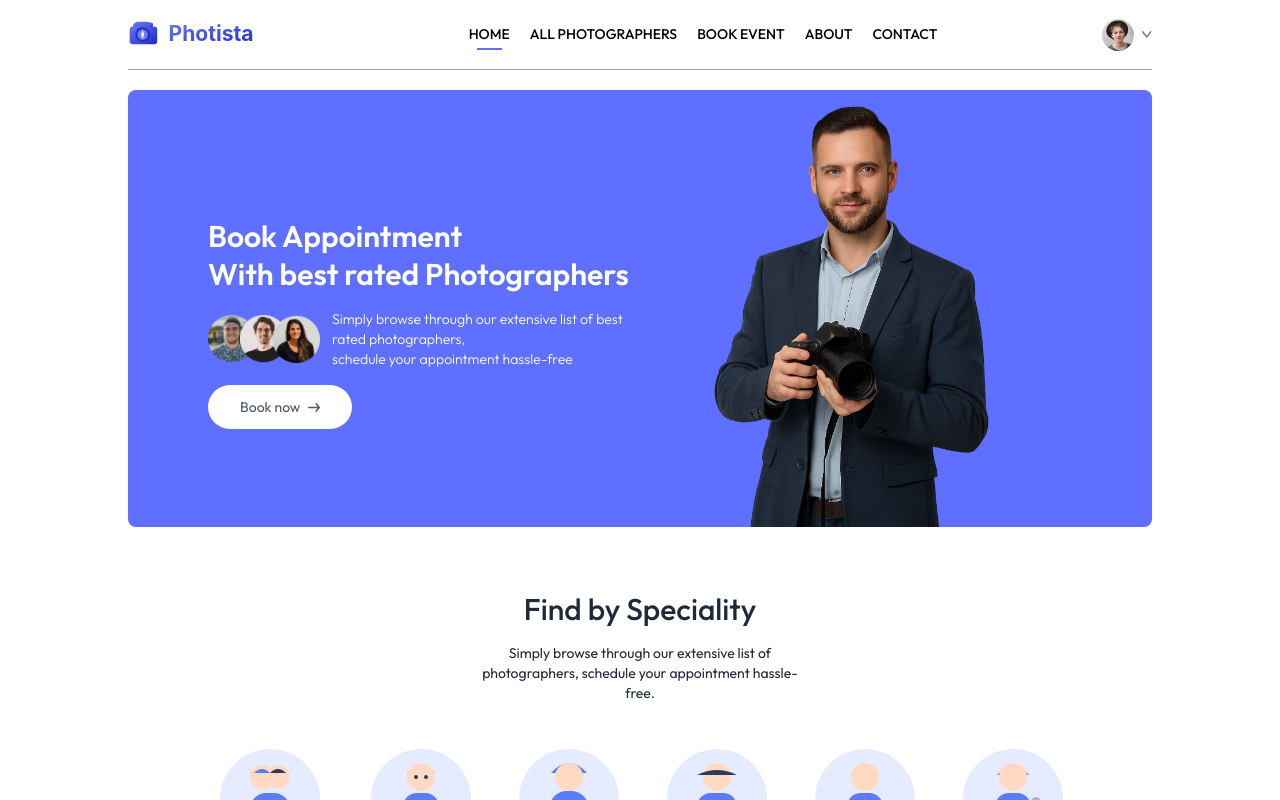
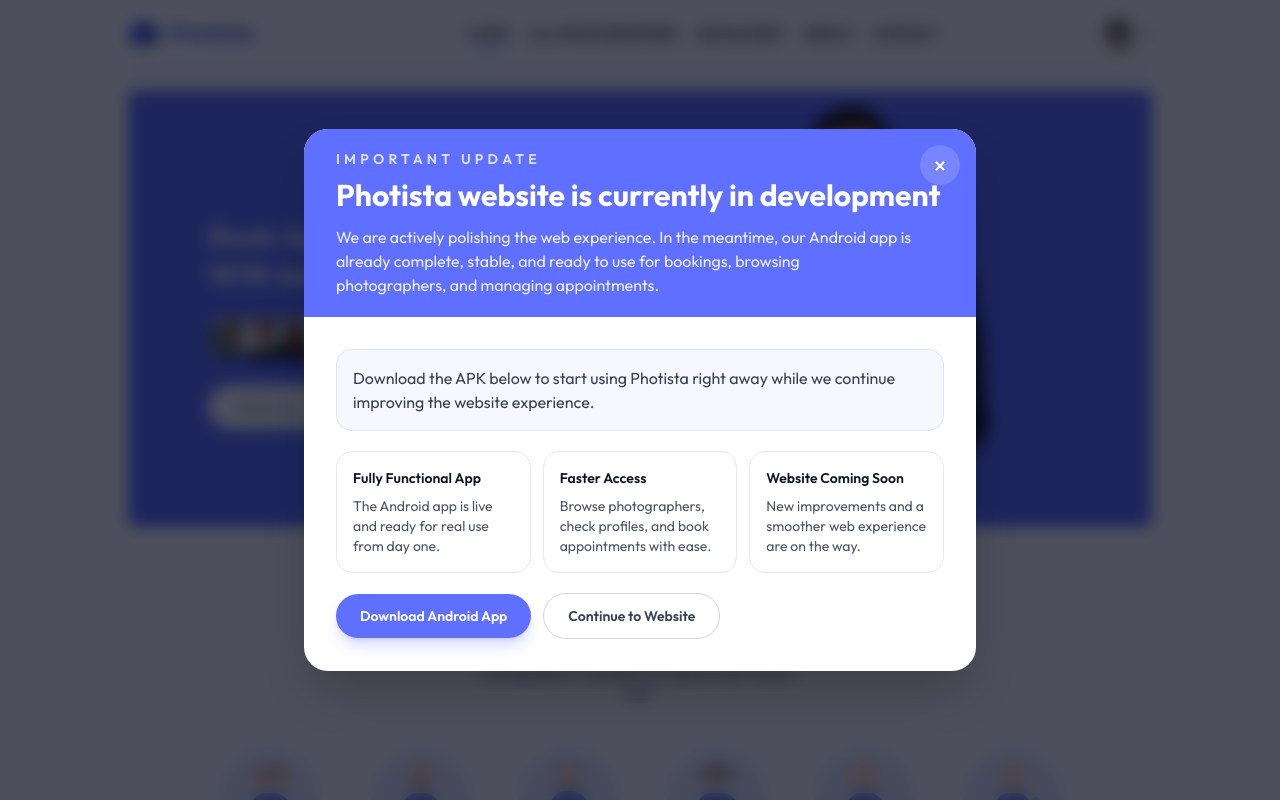
Before and after one commit to RahulChy007/Photista, a React (Vite) app in the folder frontend/: page / in a window 1280 px wide. Shown: the top 800 px of the page. Built offline with nearby package versions, Linux system fonts and the light colour scheme.

Commit message:
Add homepage development popup and APK download

```diff
--- a/frontend/src/pages/Home.jsx
+++ b/frontend/src/pages/Home.jsx
@@ -1,12 +1,124 @@
-import React from 'react'
+import React, { useEffect, useState } from 'react'
+import { AnimatePresence, motion } from 'framer-motion'
 import Header from '../components/Header'
 import SpecialityMenu from '../components/SpecialityMenu'
 import TopPhotographers from '../components/TopPhotographers'
 import Banner from '../components/Banner'
 
 const Home = () => {
+  const [showDevelopmentPopup, setShowDevelopmentPopup] = useState(true)
+
+  useEffect(() => {
+    if (!showDevelopmentPopup) {
+      return undefined
+    }
+
+    const originalOverflow = document.body.style.overflow
+
+    const handleKeyDown = (event) => {
+      if (event.key === 'Escape') {
+        setShowDevelopmentPopup(false)
+      }
+    }
+
+    document.body.style.overflow = 'hidden'
+    window.addEventListener('keydown', handleKeyDown)
+
+    return () => {
+      document.body.style.overflow = originalOverflow
+      window.removeEventListener('keydown', handleKeyDown)
+    }
+  }, [showDevelopmentPopup])
+
   return (
     <div>
+        <AnimatePresence>
+          {showDevelopmentPopup && (
+            <motion.div
+              className='fixed inset-0 z-50 flex items-center justify-center bg-slate-950/70 px-4 backdrop-blur-sm'
+              initial={{ opacity: 0 }}
+              animate={{ opacity: 1 }}
+              exit={{ opacity: 0 }}
+            >
+              <motion.div
+                className='relative w-full max-w-2xl overflow-hidden rounded-3xl bg-white shadow-2xl'
+                initial={{ opacity: 0, y: 30, scale: 0.96 }}
+                animate={{ opacity: 1, y: 0, scale: 1 }}
+                exit={{ opacity: 0, y: 16, scale: 0.98 }}
+                transition={{ duration: 0.3, ease: 'easeOut' }}
+              >
+                <div className='bg-primary px-6 py-5 text-white sm:px-8'>
+                  <p className='text-sm font-semibold uppercase tracking-[0.3em] text-white/80'>
+                    Important Update
+                  </p>
+                  <h2 className='mt-2 text-2xl font-bold sm:text-3xl'>
+                    Photista website is currently in development
+                  </h2>
+                  <p className='mt-3 max-w-xl text-sm leading-6 text-white/90 sm:text-base'>
+                    We are actively polishing the web experience. In the meantime, our Android
+                    app is already complete, stable, and ready to use for bookings, browsing
+                    photographers, and managing appointments.
+                  </p>
+                </div>
+
+                <div className='space-y-5 px-6 py-6 sm:px-8 sm:py-8'>
+                  <div className='rounded-2xl border border-primary/15 bg-primary/5 p-4 text-sm leading-6 text-gray-700 sm:text-base'>
+                    Download the APK below to start using Photista right away while we continue
+                    improving the website experience.
+                  </div>
+
+                  <div className='grid gap-3 text-sm text-gray-600 sm:grid-cols-3'>
+                    <div className='rounded-2xl border border-gray-200 p-4'>
+                      <p className='font-semibold text-gray-900'>Fully Functional App</p>
+                      <p className='mt-2'>
+                        The Android app is live and ready for real use from day one.
+                      </p>
+                    </div>
+                    <div className='rounded-2xl border border-gray-200 p-4'>
+                      <p className='font-semibold text-gray-900'>Faster Access</p>
+                      <p className='mt-2'>
+                        Browse photographers, check profiles, and book appointments with ease.
+                      </p>
+                    </div>
+                    <div className='rounded-2xl border border-gray-200 p-4'>
+                      <p className='font-semibold text-gray-900'>Website Coming Soon</p>
+                      <p className='mt-2'>
+                        New improvements and a smoother web experience are on the way.
+                      </p>
+                    </div>
+                  </div>
+
+                  <div className='flex flex-col gap-3 sm:flex-row sm:items-center'>
+                    <a
+                      href='/Photista-mobile.apk'
+                      download='Photista-mobile.apk'
+                      className='inline-flex items-center justify-center rounded-full bg-primary px-6 py-3 text-sm font-semibold text-white shadow-lg shadow-primary/25 transition hover:scale-[1.02] hover:bg-primary/90'
+                    >
+                      Download Android App
+                    </a>
+                    <button
+                      type='button'
+                      onClick={() => setShowDevelopmentPopup(false)}
+                      className='inline-flex items-center justify-center rounded-full border border-gray-300 px-6 py-3 text-sm font-semibold text-gray-700 transition hover:border-gray-400 hover:bg-gray-50'
+                    >
+                      Continue to Website
+                    </button>
+                  </div>
+                </div>
+
+                <button
+                  type='button'
+                  onClick={() => setShowDevelopmentPopup(false)}
+                  className='absolute right-4 top-4 inline-flex h-10 w-10 items-center justify-center rounded-full bg-white/15 text-2xl text-white transition hover:bg-white/25'
+                  aria-label='Close popup'
+                >
+                  &times;
+                </button>
+              </motion.div>
+            </motion.div>
+          )}
+        </AnimatePresence>
+
         <Header/>
         <SpecialityMenu/>
         <TopPhotographers/>
```
Also changed, not shown: 1 other file (tests, documents, lock files or other folders).
